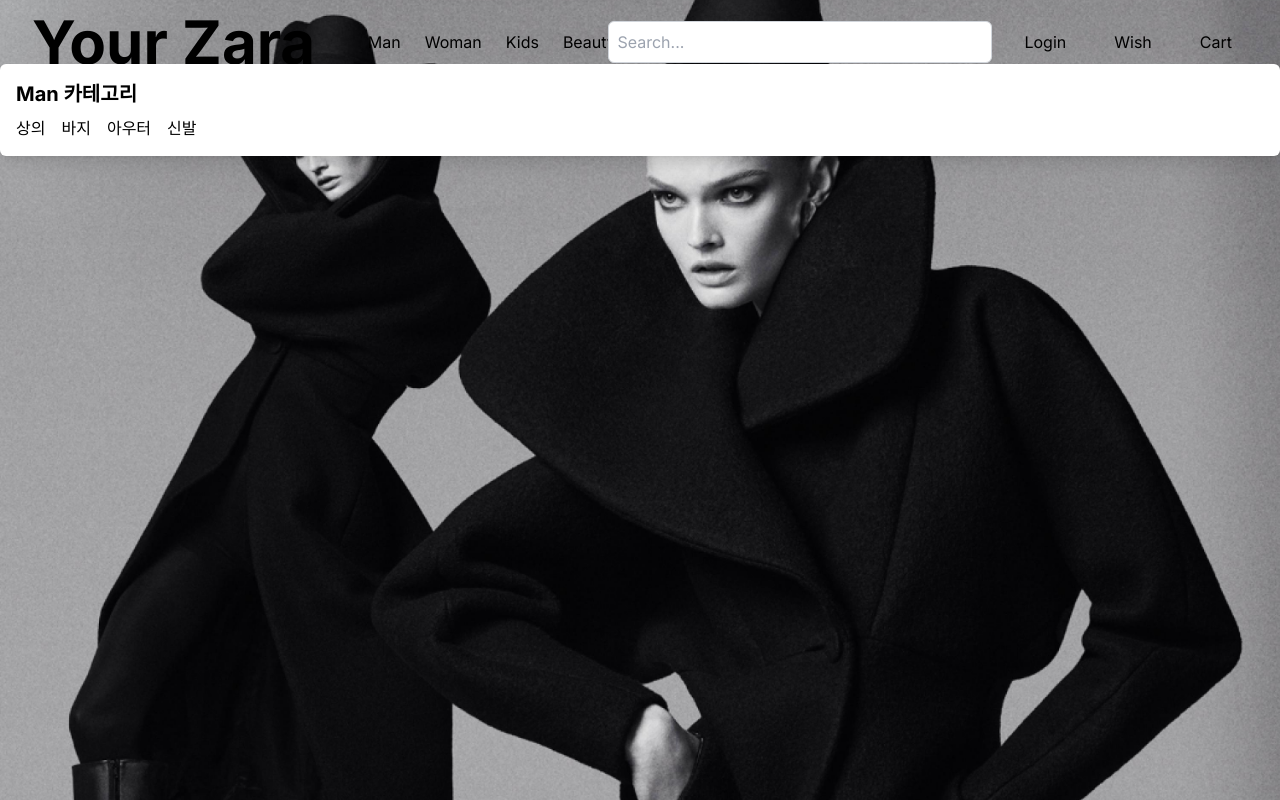
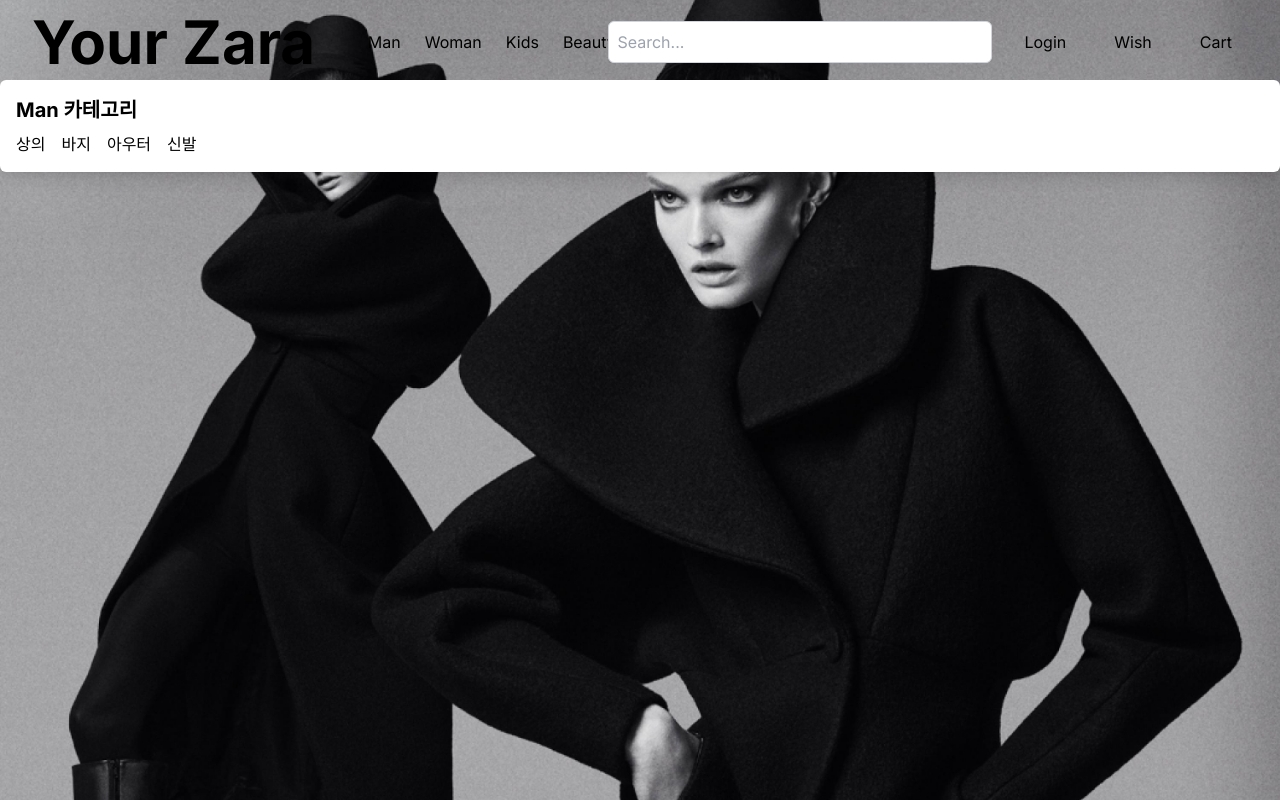
Before and after one commit to wnstndks/ShopProject, a Next.js app: page / in a window 1280 px wide. Both pictures are taken after a click on the button "Man". Shown: the top 800 px of the page. Built offline with nearby package versions, Linux system fonts and the light colour scheme.

Commit message:
header 카테고리 재수정

```diff
--- a/app/components/Header.tsx
+++ b/app/components/Header.tsx
@@ -29,7 +29,7 @@ export default function Header() {
 
   return (
     <>
-      <header className="fixed top-0 left-0 right-0 z-50">
+      <header className="fixed top-0 left-0 right-0 z-50 bg-transparent">
         <div className="max-w-7xl mx-auto px-4 sm:px-6 lg:px-8">
           <div className="flex justify-between items-center py-3">
             {/* 로고 부분 */}
@@ -77,7 +77,7 @@ export default function Header() {
 
       {/* 하위 카테고리 표시 영역 */}
       {activeCategory && categories[activeCategory] && (
-        <div className="absolute top-16 left-0 right-0 z-50 max-w-7xl mx-auto px-4 bg-white p-4 rounded-md shadow-lg">
+        <div className="fixed top-20 left-0 right-0 z-50 max-w-7xl mx-auto px-4 bg-white p-4 rounded-md shadow-lg">
           <h3 className="text-xl font-bold text-black">
             {activeCategory} 카테고리
           </h3>
```
